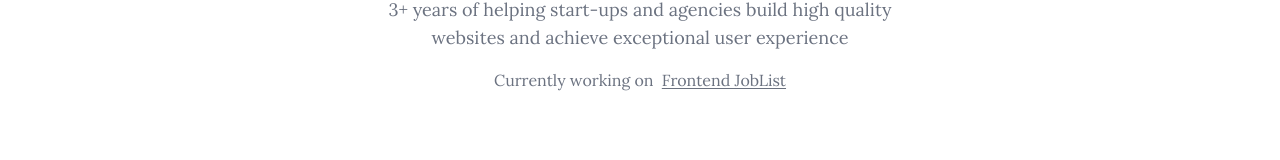
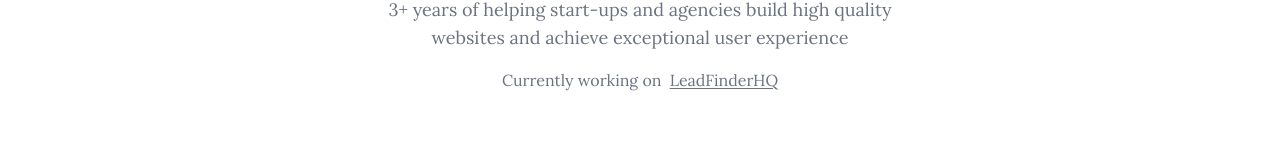
Before and after one commit to EugenVolosciuc/ev-portfolio, a Next.js app: page / in a window 1280 px wide. Shown: the part 497-657 px from the top of the page. Built offline with nearby package versions, Linux system fonts and the light colour scheme.

Commit message:
Changed current project

```diff
--- a/src/pages/index.tsx
+++ b/src/pages/index.tsx
@@ -263,12 +263,12 @@ const Home: NextPage = () => {
         <p className="mt-4 text-gray-500">
           Currently working on{" "}
           <a
-            href="https://www.fejoblist.com"
+            href="https://leadfinderhq.com"
             target="_blank"
             rel="noreferrer"
             className="ml-1 transition-all rounded-md focus:text-white focus:no-underline focus:px-4 focus:py-1 focus:bg-slate-800 underline underline-offset-2"
           >
-            Frontend JobList
+            LeadFinderHQ
           </a>
         </p>
       </motion.main>
```
